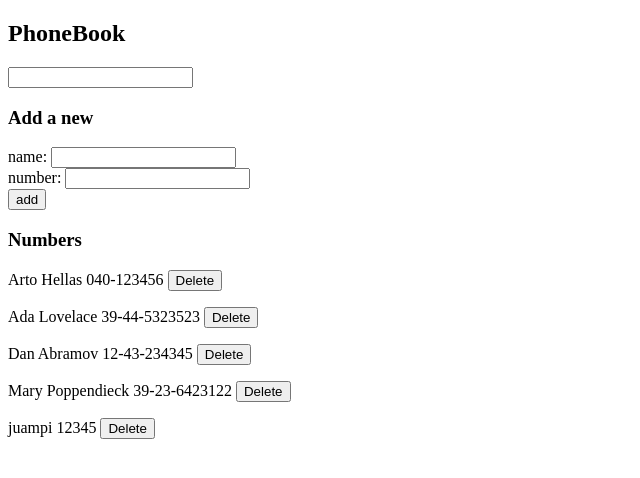
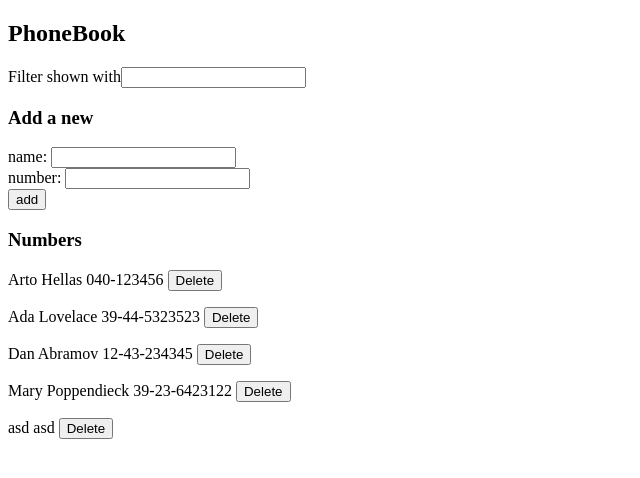
Before and after one commit to JuampiConejera/FullStackOpen, a React (Vite) app in the folder part2/thePhonebook/: page / in a window 1280 px wide. Shown: the top 478 px of the page, without its empty margins (0-640 px from the left). Built offline with nearby package versions, Linux system fonts and the light colour scheme; data requests are answered from the project's data file.

Commit message:
commit exercise 2.16

```diff
--- a/part2/thePhonebook/db.json
+++ b/part2/thePhonebook/db.json
@@ -1,29 +1,29 @@
 {
   "persons": [
     {
+      "id": "2523",
       "name": "Arto Hellas",
-      "number": "040-123456",
-      "id": "1"
+      "number": "040-123456"
     },
     {
+      "id": "9139",
       "name": "Ada Lovelace",
-      "number": "39-44-5323523",
-      "id": "2"
+      "number": "39-44-5323523"
     },
     {
+      "id": "0dd4",
       "name": "Dan Abramov",
-      "number": "12-43-234345",
-      "id": "3"
+      "number": "12-43-234345"
     },
     {
+      "id": "b453",
       "name": "Mary Poppendieck",
-      "number": "39-23-6423122",
-      "id": "4"
+      "number": "39-23-6423122"
     },
     {
-      "id": "5252",
-      "name": "juampi",
-      "number": "12345"
+      "id": "fe14",
+      "name": "asd",
+      "number": "asd"
     }
   ]
 }
--- a/part2/thePhonebook/src/App.jsx
+++ b/part2/thePhonebook/src/App.jsx
@@ -2,6 +2,7 @@ import { useState, useEffect } from 'react'
 import { Filter } from './components/Filter'
 import { PersonForm } from './components/PersonForm'
 import { Persons } from './components/Persons'
+import { Notification } from './components/Notification'
 
 import listService from './services/ListNumbers'
 
@@ -10,6 +11,7 @@ const App = () => {
   const [newNumber, setNewNumber] = useState('')
   const [filter, setFilter] = useState('')
   const [persons, setPersons] = useState([])
+  const [message, setMessage] = useState(null)
 
   useEffect(() => {
     listService
@@ -31,10 +33,11 @@ const App = () => {
 
   return (
     <div>
+      <Notification message={message} />
       <h2>PhoneBook</h2>
       <Filter filter={filter} setFilter={setFilter}/>
       <h3>Add a new</h3>
-      <PersonForm newName={newName} setNewName={setNewName} newNumber={newNumber} setNewNumber={setNewNumber} persons={persons} setPersons={setPersons} />
+      <PersonForm newName={newName} setNewName={setNewName} newNumber={newNumber} setNewNumber={setNewNumber} persons={persons} setPersons={setPersons} setMessage={setMessage}/>
       <h3>Numbers</h3>
       <Persons persons={persons} filter={filter} handleDelete={handleDelete} />
     </div>
--- a/part2/thePhonebook/src/components/Filter.jsx
+++ b/part2/thePhonebook/src/components/Filter.jsx
@@ -6,7 +6,7 @@ export const Filter = ( {filter, setFilter}) => {
 
     return (
         <div>
-            <input value={filter} onChange={handleFilterChange} />
+            Filter shown with<input value={filter} onChange={handleFilterChange} />
         </div>
     )
 }
--- /dev/null
+++ b/part2/thePhonebook/src/components/Notification.jsx
@@ -0,0 +1,11 @@
+export const Notification = ( { message }) => {
+    if (message === null) {
+        return null
+    }
+
+    return (
+        <div className="messageChange">
+            <h1>{message}</h1>
+        </div>
+    )
+}
--- a/part2/thePhonebook/src/components/PersonForm.jsx
+++ b/part2/thePhonebook/src/components/PersonForm.jsx
@@ -1,6 +1,6 @@
 import listService from '../services/ListNumbers'
 
-export const PersonForm = ( {newName, setNewName, newNumber, setNewNumber, persons, setPersons}) => {
+export const PersonForm = ( {newName, setNewName, newNumber, setNewNumber, persons, setPersons, setMessage}) => {
 
     const toggleNumberOf = (person, newNumber) =>{
         const pers = persons.find(n => n.id === person.id)
@@ -10,6 +10,10 @@ export const PersonForm = ( {newName, setNewName, newNumber, setNewNumber, perso
             .update(person.id, changedNumber)
             .then(returnedList => {
                 setPersons(persons.map(pers => pers.id !== person.id ? pers : returnedList))
+                setMessage(`Changed ${person.name}`)
+                setTimeout(() => {
+                    setMessage(null)
+                }, 3000);
             })
 
     }
@@ -29,6 +33,10 @@ export const PersonForm = ( {newName, setNewName, newNumber, setNewNumber, perso
             .create(personObject)
             .then(response => {
               setPersons(persons.concat(response.data))
+              setMessage( `Added ${newName}`)
+              setTimeout(() => {
+                setMessage(null)
+              }, 3000);
             })
         }
     }
--- /dev/null
+++ b/part2/thePhonebook/src/index.css
@@ -0,0 +1,5 @@
+.messageChange {
+    background-color: rgb(189, 186, 186);
+    color: rgb(8, 219, 8);
+    border: 3px solid rgb(8, 219, 8);
+}
--- a/part2/thePhonebook/src/main.jsx
+++ b/part2/thePhonebook/src/main.jsx
@@ -1,4 +1,5 @@
 import ReactDOM from "react-dom/client";
 import App from "./App";
+import './index.css'
 
 ReactDOM.createRoot(document.getElementById("root")).render(<App />);
```
